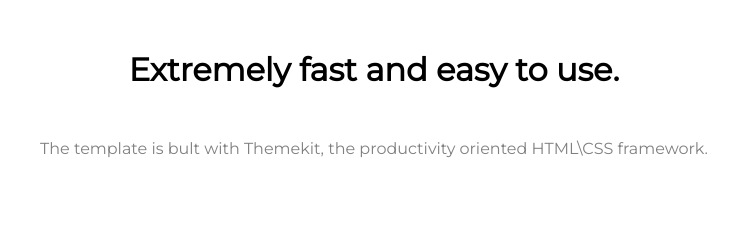
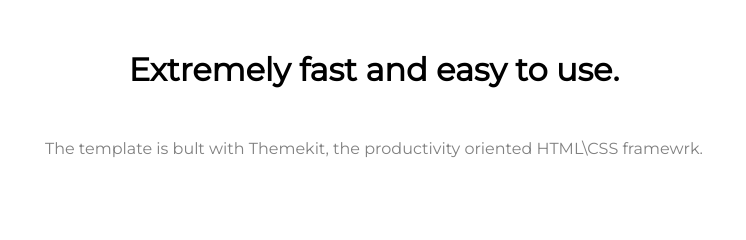
Before and after one commit to cristianvazquez1048/primer-homework, a plain HTML site: page index.html in a window 1280 px wide. Shown: the top 240 px of the page, 266-1012 px from the left. Drawn offline with Linux system fonts and the light colour scheme.

Commit message:
modificacion de un arc

```diff
--- a/index.html
+++ b/index.html
@@ -13,7 +13,7 @@
 <main>
 
     <h1>Extremely fast and easy to use.</h1>
-    <p class="parrafo1">The template is bult with Themekit, the productivity oriented HTML\CSS framework. </p>
+    <p class="parrafo1">The template is bult with Themekit, the productivity oriented HTML\CSS framewrk. </p>
     <section>
         <div class="primerdiv">
     <div class="avion">
```
